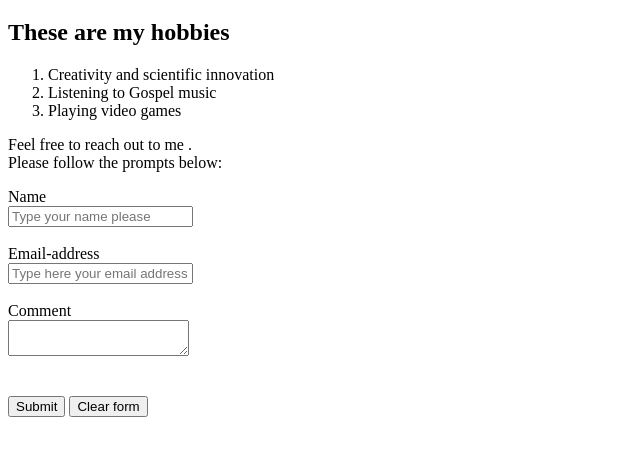
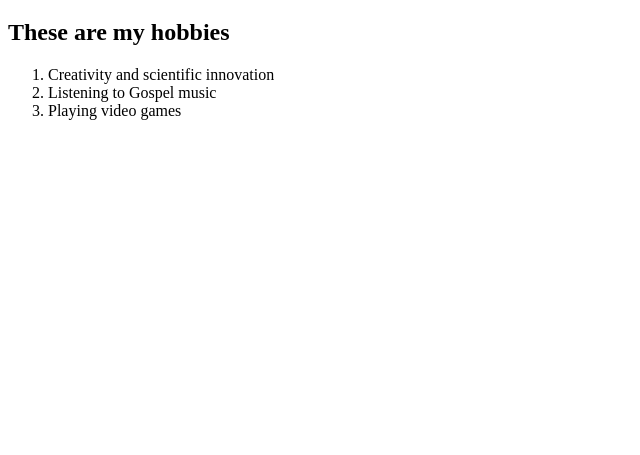
Before and after one commit to JosephMutyaba/M.Joseph, a plain HTML site: page myHobbies.html in a window 1280 px wide. Shown: the part 87-542 px from the top of the page, without its empty margins (0-640 px from the left). Drawn offline with Linux system fonts and the light colour scheme.

Commit message:
Update myHobbies.html

```diff
--- a/myHobbies.html
+++ b/myHobbies.html
@@ -22,39 +22,6 @@
         </li>
     </ol>
 
-    <p>
-        Feel free to reach out to me .<br />
-        Please follow the prompts below:
-    </p>
-    <form action="mailto:josephsteinson@gmail.com" method="post" enctype="multipart/form-data">
-        <div>
-            <label for="name">Name</label><br />
-            <input type="text" name="name" id="name" required placeholder="Type your name please"/>
-        </div><br />
-
-        <div>
-            <label for="email">Email-address</label><br />
-            <input type="email" name="email" id="email" required placeholder="Type here your email address"/>
-        </div><br />
-
-              <div>
-                  <label for="comment">
-                       Comment
-                  </label><br />
-                  <textarea id="comment" name="comment"></textarea>
-
-              </div>
-
-        <br /><br />
-
-        <button type="submit">
-            Submit
-        </button>
-        <button type="reset">
-            Clear form
-        </button>
-
-    </form>
 
 </body>
 </html>
```
